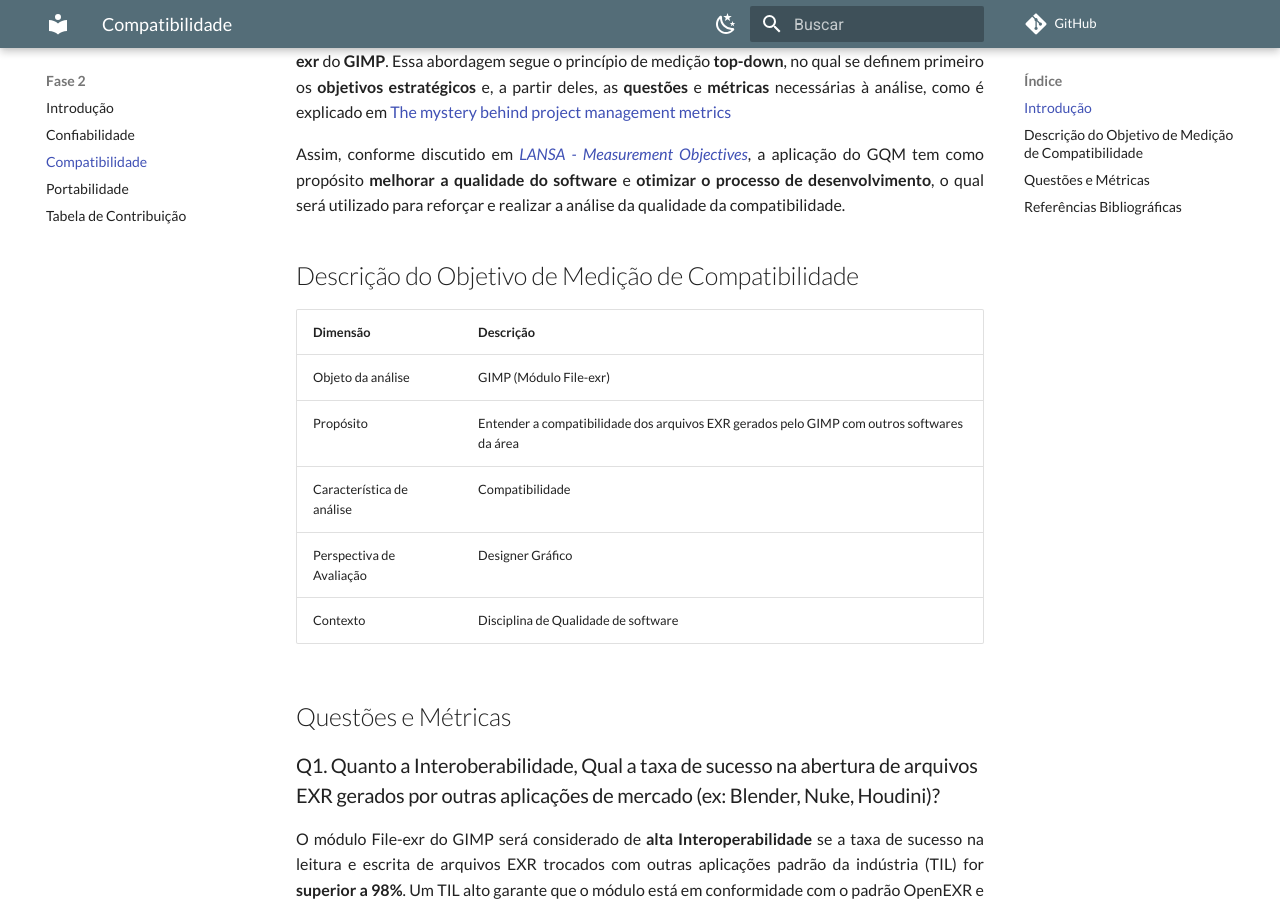
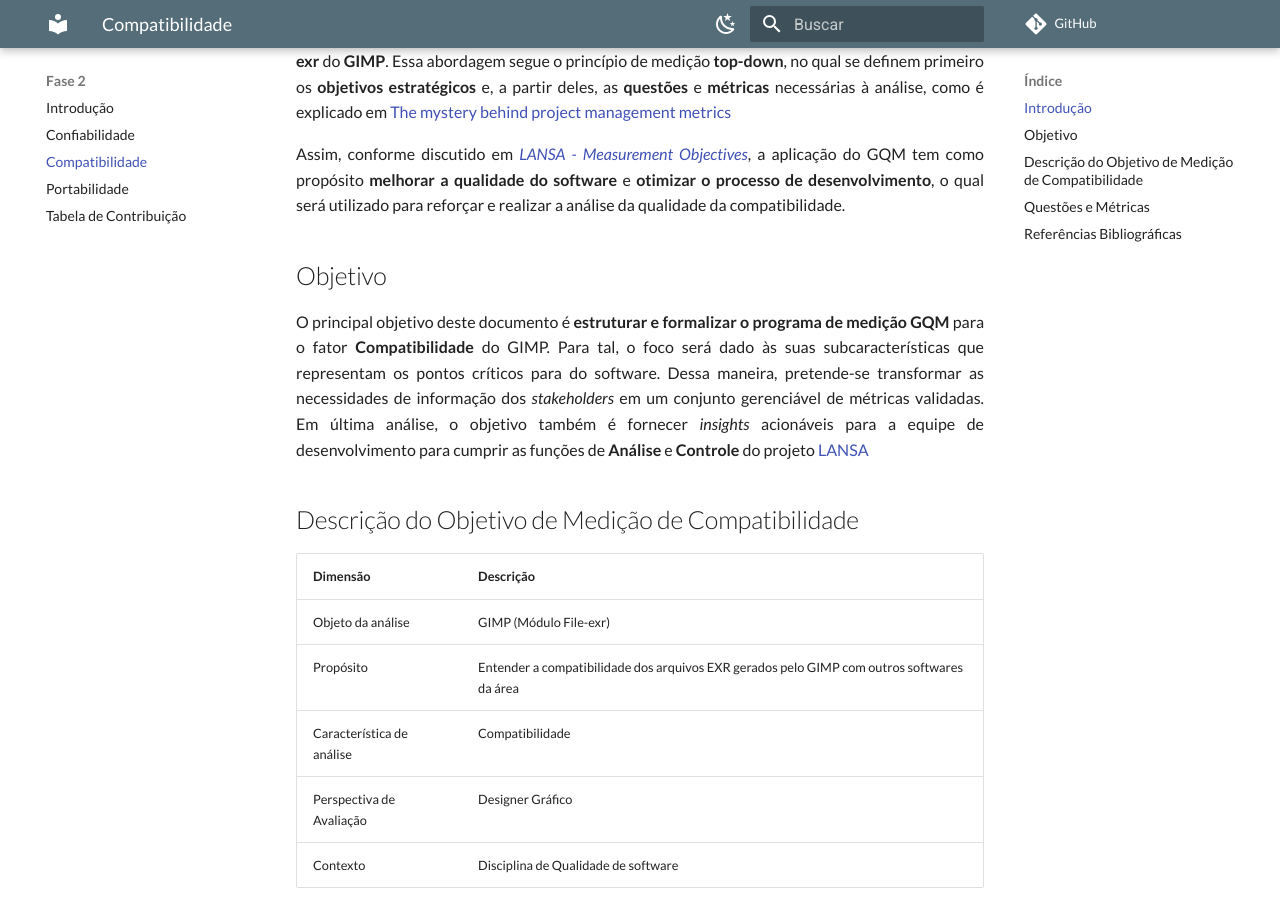
Before and after one commit to FCTE-Qualidade-de-Software-1/2025-2_T02_Karen_Jones, an MkDocs documentation site: the page built from docs/fase2/2-compatibilidade.md, in a window 1280 px wide and 900 px high, scrolled down 568 px. Built offline with MkDocs 1.6.1 and Material for MkDocs 9.7.7, drawn with Linux system fonts in a browser that asks for light colours; comment, search, counter and statistics services are not loaded.

Commit message:
Update 2-compatibilidade.md

```diff
--- a/docs/fase2/2-compatibilidade.md
+++ b/docs/fase2/2-compatibilidade.md
@@ -12,6 +12,10 @@
 Com base nisso, este trabalho aplica a metodologia **Goal-Question-Metric (GQM)** ao módulo **File-exr** do **GIMP**. Essa abordagem segue o princípio de medição **top-down**, no qual se definem primeiro os **objetivos estratégicos** e, a partir deles, as **questões** e **métricas** necessárias à análise, como é explicado em [The mystery behind project management metrics](https://www.pmi.org/learning/library/project-management-metrics-mystery-9304)
 
 Assim, conforme discutido em [*LANSA - Measurement Objectives*](https://lansa.com/blog/app-development/what-are-software-metrics-how-can-i-measure-these-metrics/), a aplicação do GQM tem como propósito **melhorar a qualidade do software** e **otimizar o processo de desenvolvimento**, o qual será utilizado para reforçar e realizar a análise da qualidade da compatibilidade.
+
+## Objetivo
+
+O principal objetivo deste documento é **estruturar e formalizar o programa de medição GQM** para o fator **Compatibilidade** do GIMP. Para tal, o foco será dado às suas subcaracterísticas que representam os pontos críticos para do software. Dessa maneira, pretende-se transformar as necessidades de informação dos *stakeholders* em um conjunto gerenciável de métricas validadas. Em última análise, o objetivo também é fornecer *insights* acionáveis para a equipe de desenvolvimento para cumprir as funções de **Análise** e **Controle** do projeto [LANSA](https://lansa.com/blog/app-development/what-are-software-metrics-how-can-i-measure-these-metrics/)
 
 ## Descrição do Objetivo de Medição de Compatibilidade
 
```
